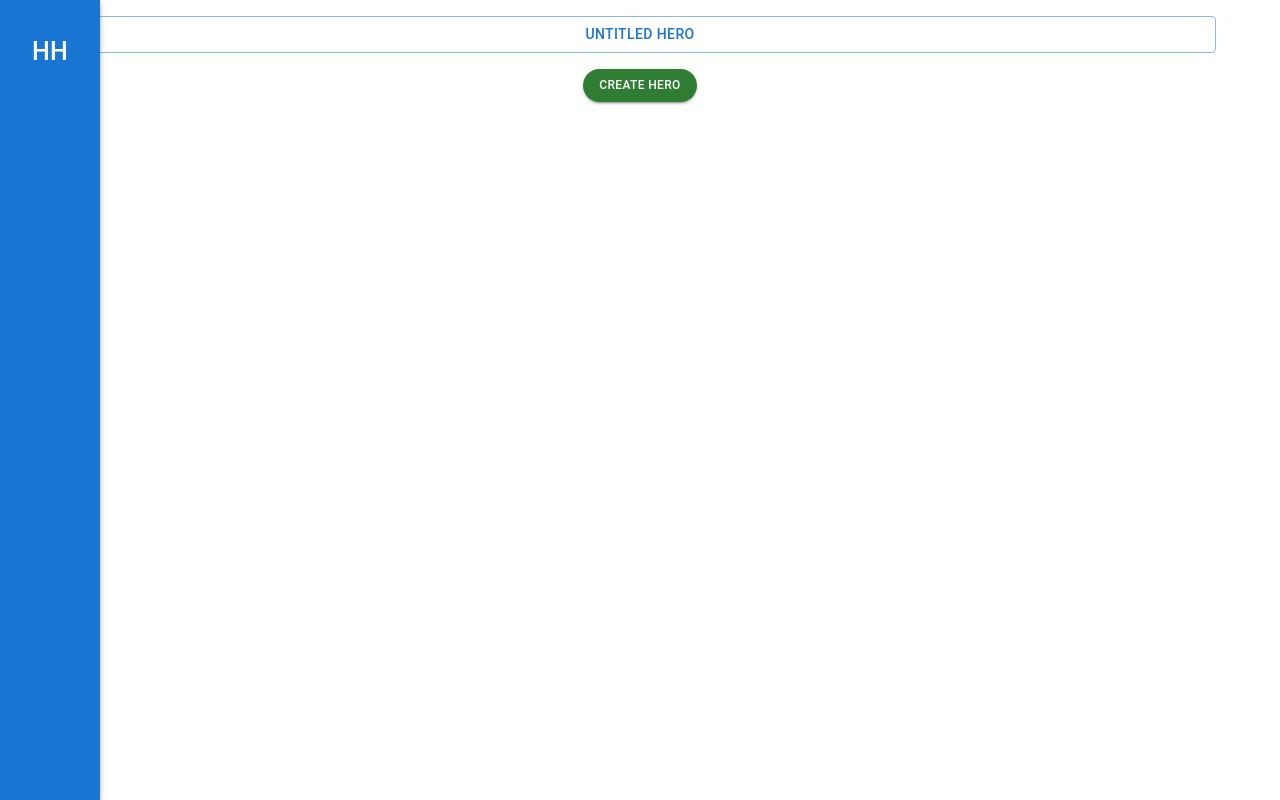
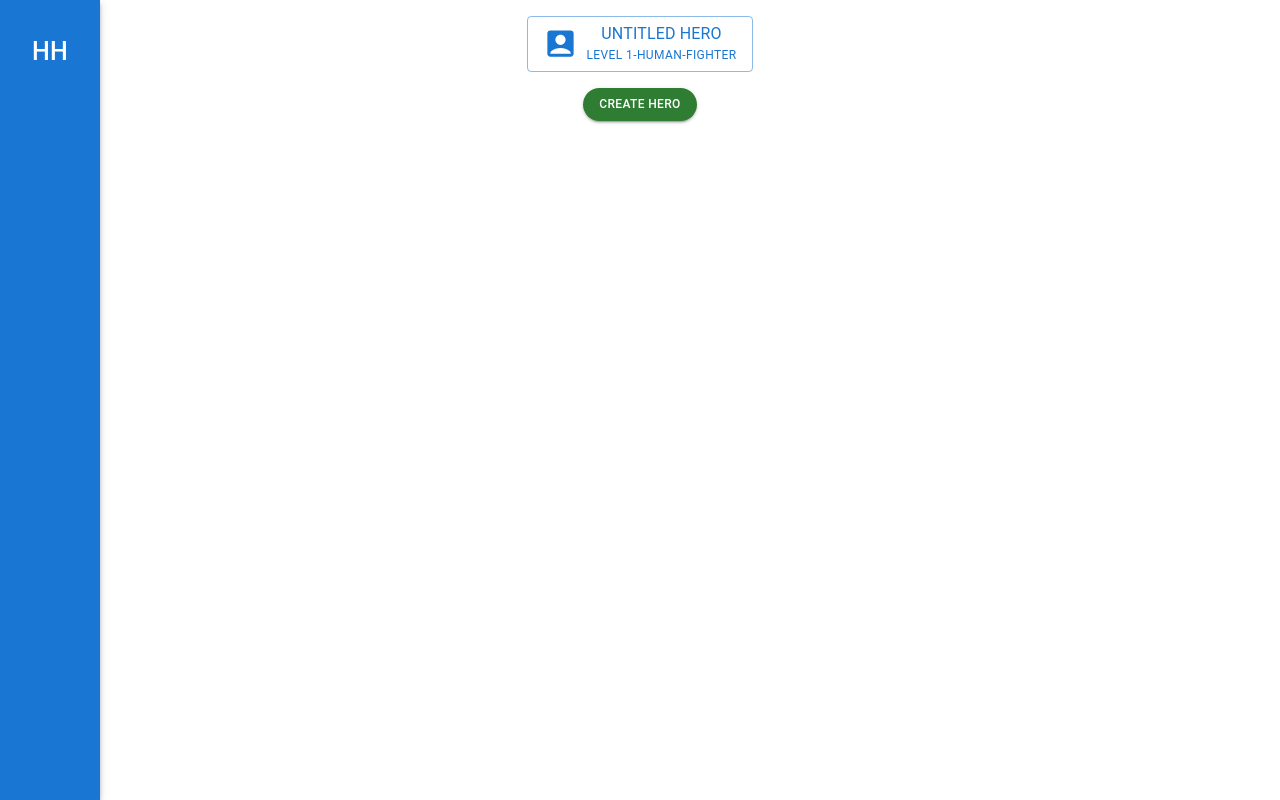
Before and after one commit to Lucobsen/dnd-delvers, a React (Create React App) app: page / in a window 1280 px wide. Both pictures are taken after a click on the button "CREATE HERO". Built offline with nearby package versions, Linux system fonts and the light colour scheme.

Commit message:
added more hero info to hero button

```diff
--- a/src/components/Buttons/HeroButton.tsx
+++ b/src/components/Buttons/HeroButton.tsx
@@ -1,16 +1,80 @@
-import { Button } from "@mui/material";
+import {
+  Button,
+  Stack,
+  Typography,
+  useMediaQuery,
+  useTheme,
+} from "@mui/material";
 import React from "react";
 import { NavLink } from "react-router-dom";
+import AccountBoxIcon from "@mui/icons-material/AccountBox";
 
 interface HeroButtonProps {
   id: string;
   name: string;
+  classId?: string;
+  level: string;
+  race?: string;
 }
 
-export const HeroButton = ({ id, name }: HeroButtonProps) => (
-  <NavLink to={`../${id}/details`}>
-    <Button fullWidth variant="outlined">
-      {name === "" ? "Untitled Hero" : name}
-    </Button>
-  </NavLink>
-);
+export const HeroButton = ({
+  id,
+  name,
+  classId = "",
+  level,
+  race = "",
+}: HeroButtonProps) => {
+  const { breakpoints } = useTheme();
+  const isMobile = useMediaQuery(breakpoints.down("sm"));
+
+  return (
+    <NavLink to={`../${id}/details`}>
+      <Button
+        variant="outlined"
+        sx={{
+          maxWidth: 320,
+        }}
+        fullWidth={isMobile}
+      >
+        <Stack
+          direction="row"
+          alignItems="center"
+          spacing={1}
+          sx={{
+            overflow: "hidden",
+          }}
+        >
+          <AccountBoxIcon fontSize="large" />
+          <Stack
+            alignItems="flex-start"
+            sx={{
+              overflow: "hidden",
+            }}
+          >
+            <Typography
+              sx={{
+                overflow: "hidden",
+                textOverflow: "ellipsis",
+                whiteSpace: "nowrap",
+                width: "100%",
+              }}
+            >
+              {name === "" ? "Untitled Hero" : name}
+            </Typography>
+            {!isMobile && (
+              <Stack direction="row" alignItems="center">
+                <Typography variant="caption">{`Level ${level}`}</Typography>
+                {race !== "" && (
+                  <Typography variant="caption">{`-${race}`}</Typography>
+                )}
+                {classId !== "" && (
+                  <Typography variant="caption">{`-${classId}`}</Typography>
+                )}
+              </Stack>
+            )}
+          </Stack>
+        </Stack>
+      </Button>
+    </NavLink>
+  );
+};
--- a/src/pages/Hoard.tsx
+++ b/src/pages/Hoard.tsx
@@ -25,8 +25,15 @@ const Hoard = () => {
       <Container sx={{ mt: 2 }}>
         <Stack spacing={4}>
           {hoard.length > 0 &&
-            hoard.map(({ id, name }) => (
-              <HeroButton id={id} name={name} key={id} />
+            hoard.map(({ id, name, classId, level, race }) => (
+              <HeroButton
+                id={id}
+                name={name}
+                key={id}
+                classId={classId}
+                level={level}
+                race={race}
+              />
             ))}
         </Stack>
         <Button
```
